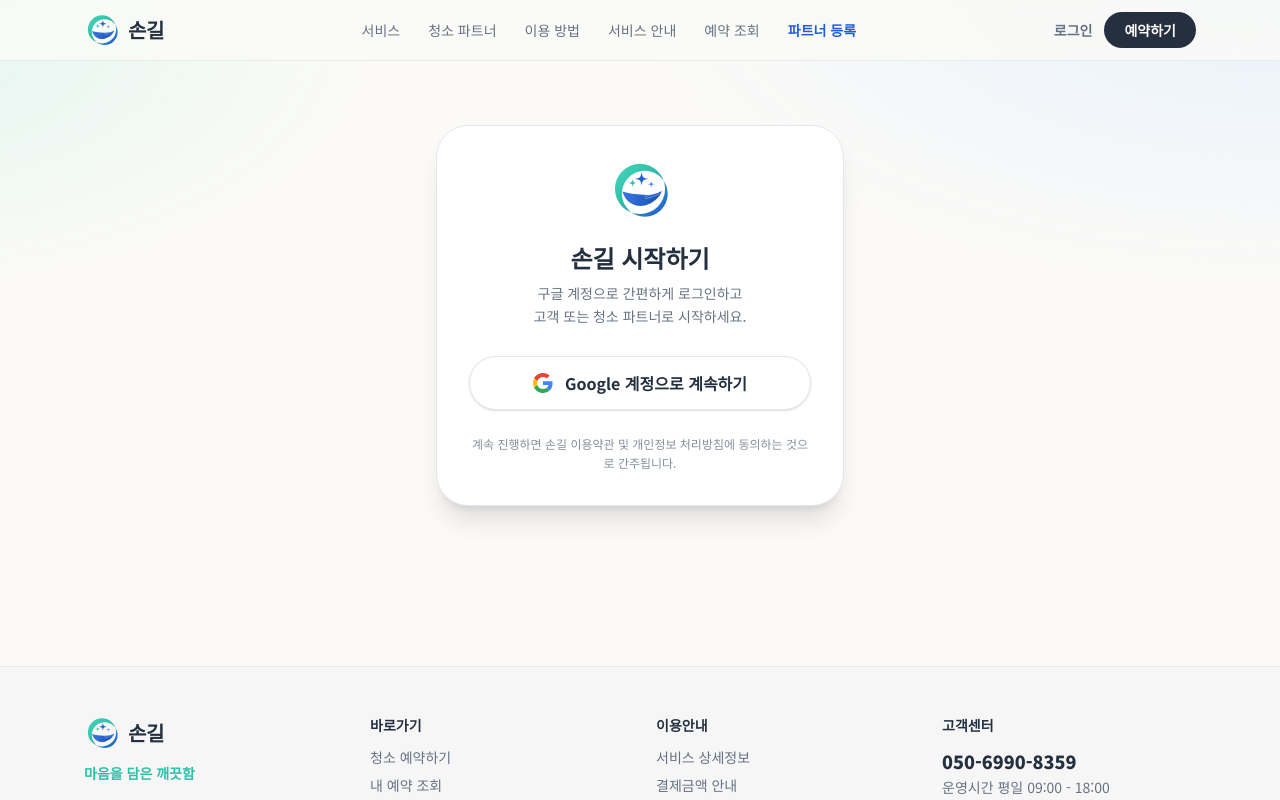
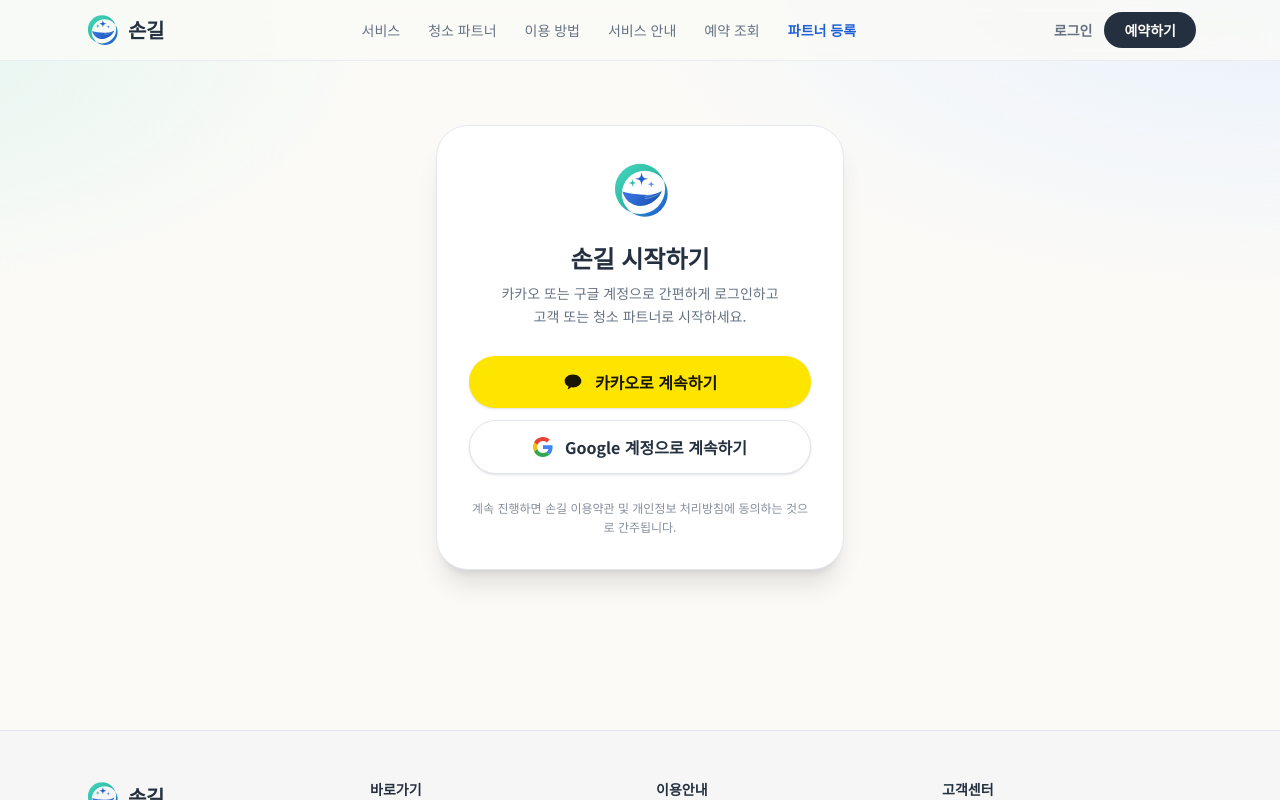
Before and after one commit to Jinanalyst/cleaningserviceKorea, a Next.js app: page /login in a window 1280 px wide. Shown: the top 800 px of the page. Built offline with nearby package versions, Linux system fonts and the light colour scheme; no server answers.

Commit message:
카카오 로그인 추가 (구글과 함께)
로그인 페이지에 카카오 OAuth 버튼을 추가하고 기존 구글 버튼과 나란히 노출.
공통 signInWith(provider) 함수로 정리하고 provider별 로딩 상태 처리.

```diff
--- a/src/app/login/page.tsx
+++ b/src/app/login/page.tsx
@@ -4,32 +4,36 @@
 import { useSearchParams } from "next/navigation";
 import { createSupabaseBrowser } from "@/lib/supabase-browser";
 
+type Provider = "google" | "kakao";
+
 function LoginInner() {
   const params = useSearchParams();
-  const [loading, setLoading] = useState(false);
+  const [loading, setLoading] = useState<Provider | null>(null);
   const [error, setError] = useState<string | null>(
     params.get("error") ? "로그인에 실패했어요. 다시 시도해 주세요." : null
   );
 
-  async function signInWithGoogle() {
+  async function signInWith(provider: Provider) {
     setError(null);
-    setLoading(true);
+    setLoading(provider);
     try {
       const supabase = createSupabaseBrowser();
       const next = params.get("next") ?? "/onboarding";
       const { error } = await supabase.auth.signInWithOAuth({
-        provider: "google",
+        provider,
         options: {
           redirectTo: `${window.location.origin}/auth/callback?next=${encodeURIComponent(next)}`,
         },
       });
       if (error) throw error;
-      // 성공 시 구글로 리디렉트됨
+      // 성공 시 소셜 로그인 화면으로 리디렉트됨
     } catch {
       setError("로그인을 시작하지 못했어요. 잠시 후 다시 시도해 주세요.");
-      setLoading(false);
+      setLoading(null);
     }
   }
+
+  const busy = loading !== null;
 
   return (
     <div className="mx-auto flex max-w-md flex-col items-center px-5 py-16 text-center">
@@ -38,18 +42,27 @@
         <img src="/logo-mark.svg" alt="손길" className="mx-auto h-16 w-16" />
         <h1 className="mt-5 text-2xl font-black text-ink">손길 시작하기</h1>
         <p className="mt-2 text-sm leading-relaxed text-ink-soft">
-          구글 계정으로 간편하게 로그인하고
+          카카오 또는 구글 계정으로 간편하게 로그인하고
           <br />
           고객 또는 청소 파트너로 시작하세요.
         </p>
 
         <button
-          onClick={signInWithGoogle}
-          disabled={loading}
-          className="mt-7 flex w-full items-center justify-center gap-3 rounded-full border border-line bg-white px-6 py-3.5 text-base font-bold text-ink shadow-sm transition hover:bg-cream-deep disabled:opacity-60"
+          onClick={() => signInWith("kakao")}
+          disabled={busy}
+          className="mt-7 flex w-full items-center justify-center gap-3 rounded-full bg-[#FEE500] px-6 py-3.5 text-base font-bold text-[#191600] shadow-sm transition hover:brightness-95 disabled:opacity-60"
+        >
+          <KakaoIcon />
+          {loading === "kakao" ? "카카오로 이동 중…" : "카카오로 계속하기"}
+        </button>
+
+        <button
+          onClick={() => signInWith("google")}
+          disabled={busy}
+          className="mt-3 flex w-full items-center justify-center gap-3 rounded-full border border-line bg-white px-6 py-3.5 text-base font-bold text-ink shadow-sm transition hover:bg-cream-deep disabled:opacity-60"
         >
           <GoogleIcon />
-          {loading ? "구글로 이동 중…" : "Google 계정으로 계속하기"}
+          {loading === "google" ? "구글로 이동 중…" : "Google 계정으로 계속하기"}
         </button>
 
         {error && (
@@ -63,6 +76,17 @@
         </p>
       </div>
     </div>
+  );
+}
+
+function KakaoIcon() {
+  return (
+    <svg width="20" height="20" viewBox="0 0 24 24" aria-hidden="true">
+      <path
+        fill="#191600"
+        d="M12 3C6.48 3 2 6.48 2 10.77c0 2.77 1.86 5.2 4.65 6.57-.2.72-.74 2.66-.85 3.07-.13.51.19.5.4.37.16-.11 2.6-1.77 3.66-2.49.7.1 1.42.16 2.14.16 5.52 0 10-3.48 10-7.68C22 6.48 17.52 3 12 3z"
+      />
+    </svg>
   );
 }
 
```
